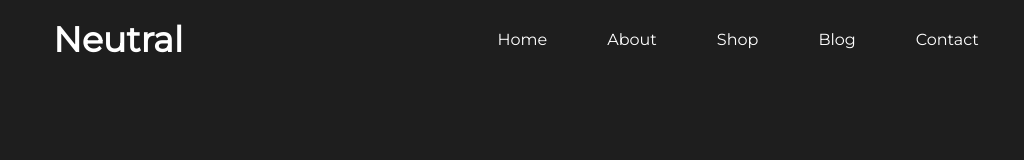
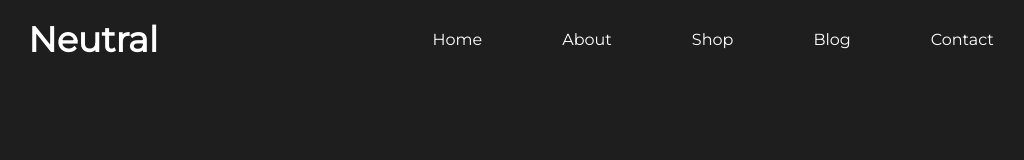
Before and after one commit to nana-ntim/navigation-bars, a plain HTML site: page _4/index.html in a window 1280 px wide. Shown: the whole page, without its empty margins (129-1153 px from the left). Drawn offline with Linux system fonts and the light colour scheme; a web font is replaced by a local one.

Commit message:
Update style.css

```diff
--- a/_4/style.css
+++ b/_4/style.css
@@ -41,3 +41,11 @@ li{
     margin: 20px;
     padding: 10px;
 }
+
+li a{
+    padding: 10px;
+}
+
+li a:hover{
+    border-bottom: 1px solid aqua;
+}
```
